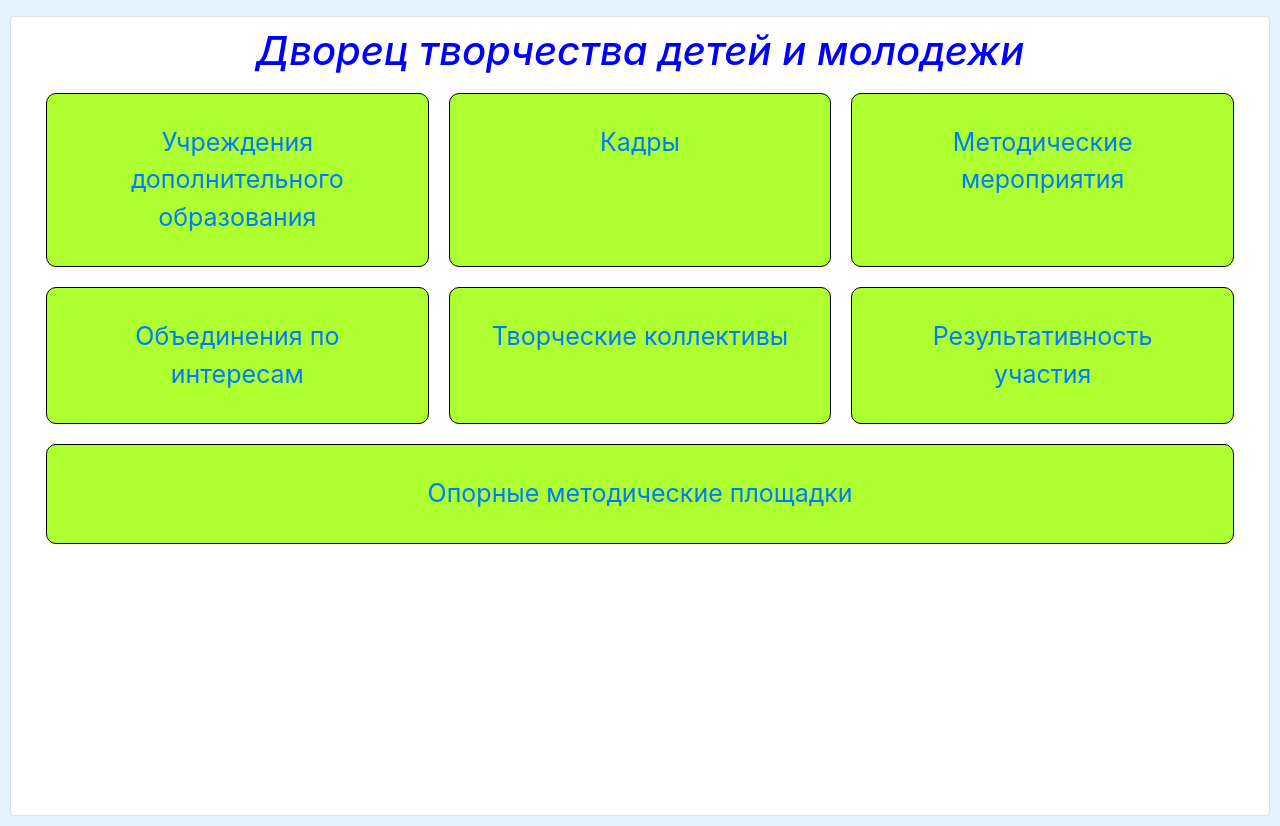
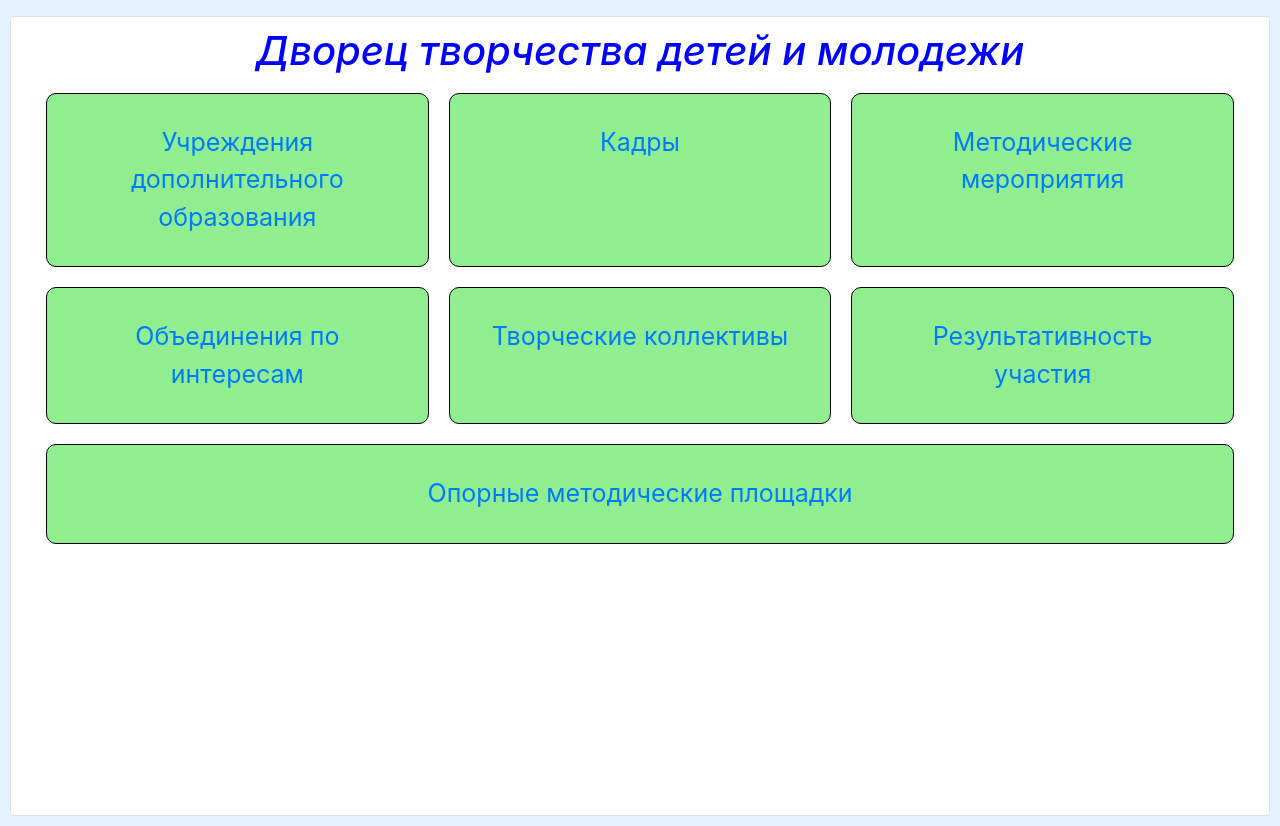
Before and after one commit to suph4rd/DDTProject, a Django app: page / in a window 1280 px wide. Shown: the part 240-1066 px from the top of the page. Run offline with Django 3.2, Linux system fonts and the light colour scheme; the visitor is signed in with stand-in values (Sample User, id 1); data comes from the database, SQL or seed files in the repository; data that the repository does not hold is empty; some libraries are stand-ins or nearby versions.

Commit message:
add lightgreen color

```diff
--- a/templates/core/general.html
+++ b/templates/core/general.html
@@ -116,7 +116,7 @@
             border: 1px solid black;
             text-align: center;
             font-size: 25px;
-            background-color: greenyellow;
+            background-color: lightgreen;
             border-radius: 10px;
         }
     </style>
```
